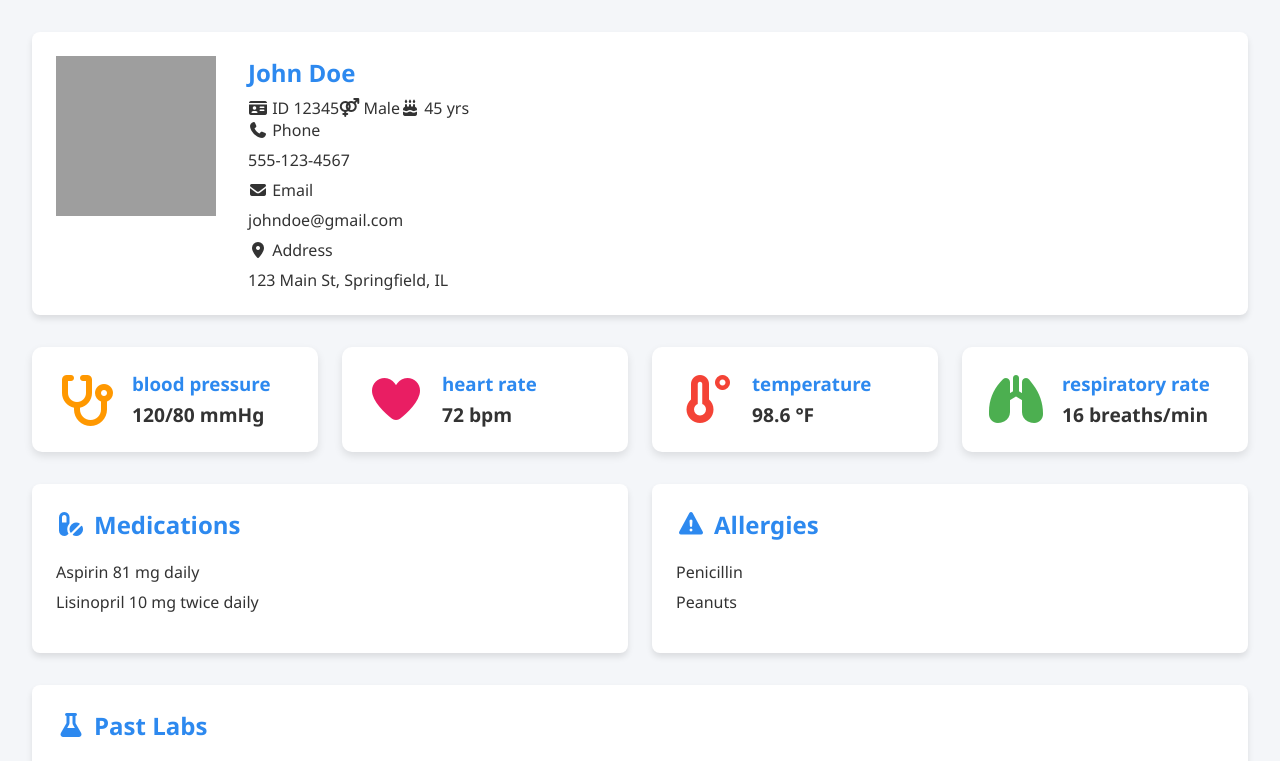
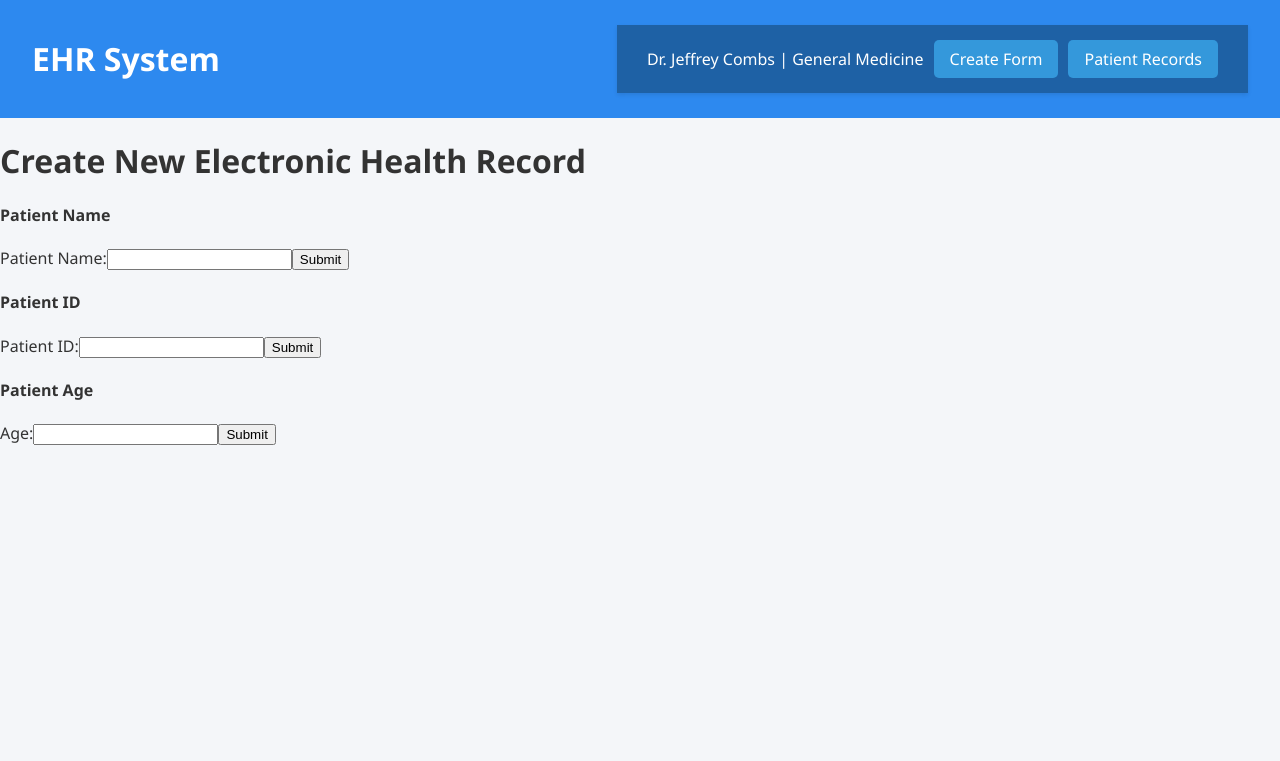
Before and after one commit to WeihaoWu30/hackrpi-2025, a React (Create React App) app in the folder frontend/: page /form in a window 1280 px wide. Shown: the top 761 px of the page. Built offline with nearby package versions, Linux system fonts and the light colour scheme; grey boxes are pictures that could not be loaded.

Commit message:
started basic form

```diff
--- a/frontend/package.json
+++ b/frontend/package.json
@@ -12,6 +12,7 @@
     "node-record-lpcm16": "^1.0.1",
     "react": "^19.2.0",
     "react-dom": "^19.2.0",
+    "react-router-dom": "^7.9.6",
     "react-scripts": "5.0.1",
     "web-vitals": "^2.1.4"
   },
--- a/frontend/src/App.js
+++ b/frontend/src/App.js
@@ -74,7 +74,11 @@ function App() {
     </React.Fragment>
   ));
 
-  return <main className="container">{renderPatients}</main>;
+  return (
+    <main className="container">
+      {renderPatients}
+    </main>
+  );
 }
 
 export default App;
--- a/frontend/src/Components/Form.js
+++ b/frontend/src/Components/Form.js
@@ -8,13 +8,13 @@ function Form(props) {
   };
 
   const handleSubmit = (event) => {
-    event.preventDefault(); // Prevent default browser form submission
+    event.preventDefault();
     console.log("Submitted name:", name);
-    // Perform actions with the submitted data
   };
 
   return (
     <form onSubmit={handleSubmit}>
+      {props.children}  {/* Add this line to render children */}
       <label>
         {props.title}
         <input type="text" value={name} onChange={handleChange} />
--- a/frontend/src/Components/TableCard.js
+++ b/frontend/src/Components/TableCard.js
@@ -12,11 +12,11 @@ function TableCard(props) {
   )); // single patient object
 
   return (
-    <section class="labs-card">
+    <section className="labs-card">
       <h2>
-        <i class="fa-solid fa-flask"></i> Past Labs
+        <i className="fa-solid fa-flask"></i> Past Labs
       </h2>
-      <table class="labs-table">
+      <table className="labs-table">
         <thead>
           <tr>
             <th>Date</th>
--- a/frontend/src/Components/components.css
+++ b/frontend/src/Components/components.css
@@ -155,6 +155,31 @@ body {
   gap: 0.5rem;
 }
 
+/* Style the summary header */
+.labs-card summary {
+  padding: 1.5rem;
+  cursor: pointer;
+  list-style: none;
+  user-select: none;
+  display: flex;
+  align-items: center;
+}
+
+/* Hide default arrow marker */
+.labs-card summary::-webkit-details-marker {
+  display: none;
+}
+
+/* Animate the dropdown content */
+.labs-card[open] table {
+  animation: slideDown 0.3s ease;
+}
+
+@keyframes slideDown {
+  from { opacity: 0; transform: translateY(-5px); }
+  to   { opacity: 1; transform: translateY(0); }
+}
+
 .labs-table {
   width: 100%;
   border-collapse: collapse;
--- /dev/null
+++ b/frontend/src/FormApp.js
@@ -0,0 +1,15 @@
+import Form from './Components/Form';
+import "./App.css";
+
+function FormApp() {
+  return (
+    <div>
+      <h1>Create New Electronic Health Record</h1>
+      <Form title="Patient Name:"><h4>Patient Name</h4></Form>
+      <Form title="Patient ID:"><h4>Patient ID</h4></Form>
+      <Form title="Age:"><h4>Patient Age</h4></Form>
+    </div>
+  );
+}
+
+export default FormApp;
--- a/frontend/src/index.css
+++ b/frontend/src/index.css
@@ -11,3 +11,39 @@ code {
   font-family: source-code-pro, Menlo, Monaco, Consolas, 'Courier New',
     monospace;
 }
+
+/* Navigation Links */
+.doctor-info {
+  display: flex;
+  justify-content: space-between;
+  align-items: center;
+  padding: 15px 30px;
+  background-color: #1e61a5;
+  color: white;
+  box-shadow: 0 2px 4px rgba(0,0,0,0.1);
+}
+
+.doctor-info p {
+  margin: 0;
+  font-size: 16px;
+  font-weight: 500;
+}
+
+.doctor-info a {
+  text-decoration: none;
+  color: white;
+  padding: 8px 16px;
+  margin-left: 10px;
+  background-color: #3498db;
+  border-radius: 5px;
+  transition: background-color 0.3s ease;
+  font-weight: 500;
+}
+
+.doctor-info a:hover {
+  background-color: #2980b9;
+}
+
+.doctor-info a:active {
+  background-color: #1f6391;
+}
--- a/frontend/src/index.js
+++ b/frontend/src/index.js
@@ -1,13 +1,29 @@
-import React from 'react';
-import ReactDOM from 'react-dom/client';
-import './index.css';
-import App from './App';
-import reportWebVitals from './reportWebVitals';
+import React from "react";
+import ReactDOM from "react-dom/client";
+import "./index.css";
+import App from "./App";
+import FormApp from "./FormApp";
+import reportWebVitals from "./reportWebVitals";
+import { BrowserRouter, Routes, Route, Link } from "react-router-dom";
 
-const root = ReactDOM.createRoot(document.getElementById('root'));
+const root = ReactDOM.createRoot(document.getElementById("root"));
 root.render(
   <React.StrictMode>
-    <App />
+    <BrowserRouter>
+      <header class="header">
+        <h1>EHR System</h1>
+        <nav className="doctor-info">
+          <p> Dr. Jeffrey Combs | General Medicine</p>
+          <Link to="/form">Create Form</Link>{" "}
+          <Link to="/app">Patient Records</Link>
+        </nav>
+      </header>
+      <Routes>
+        <Route path="/" element={<App />} />
+        <Route path="/app" element={<App />} />
+        <Route path="/form" element={<FormApp />} />
+      </Routes>
+    </BrowserRouter>
   </React.StrictMode>
 );
 
```
Also changed, not shown: 1 other file (tests, documents, lock files or other folders).
